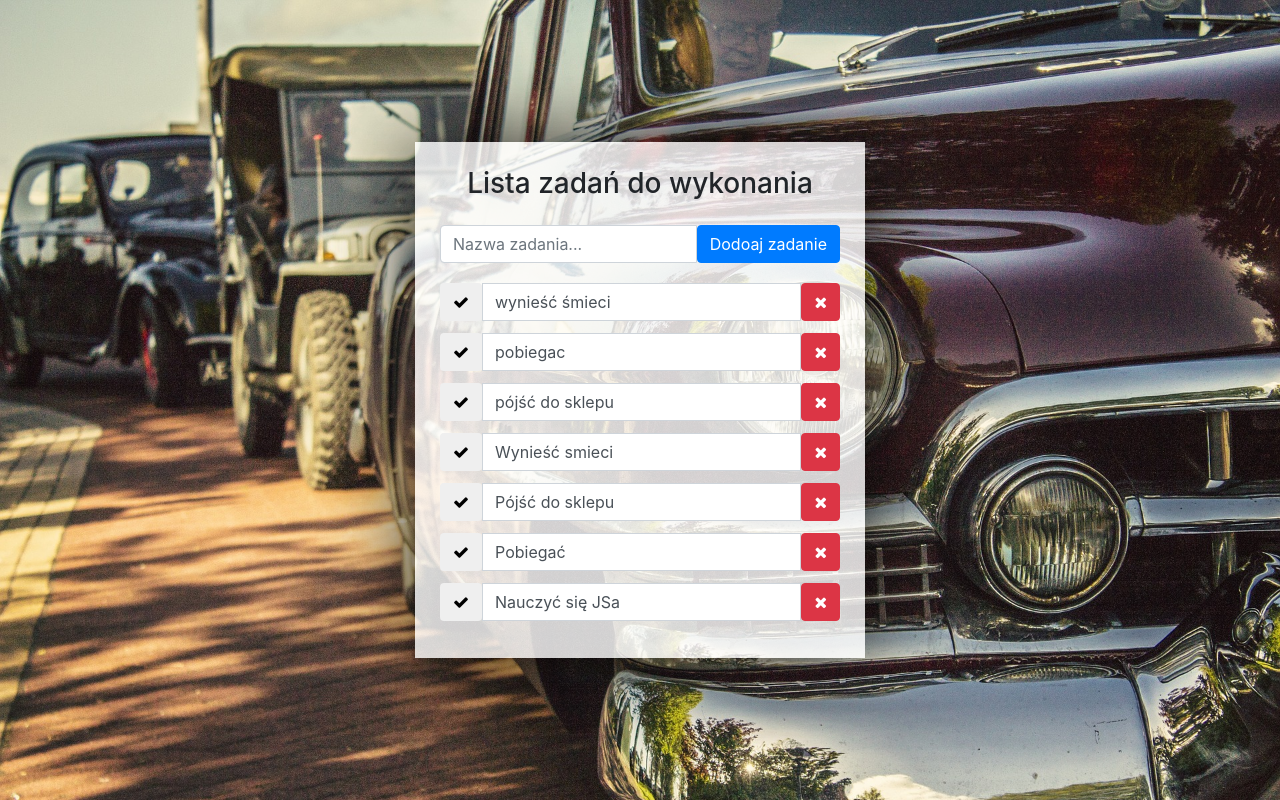
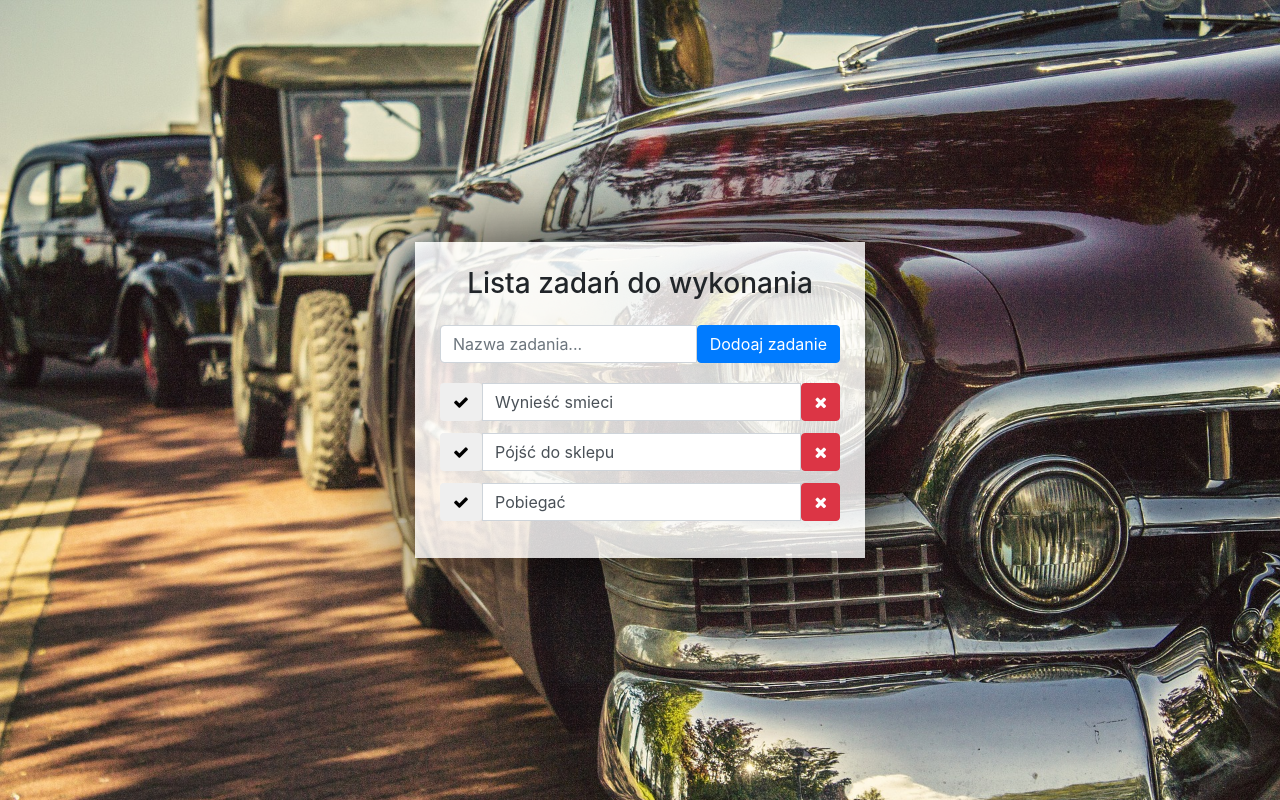
Before and after one commit to simon125/todo-list, a plain HTML site: page index.html in a window 1280 px wide. Drawn offline with nearby package versions, Linux system fonts and the light colour scheme.

Commit message:
add posible to add default tasks

```diff
--- a/index.html
+++ b/index.html
@@ -27,7 +27,7 @@
         </section> <!-- new-task-container -->
         <section class="tasks-container">
             <ul>
-                <li class="single-task">
+                <!-- <li class="single-task">
                     <div class="input-group">
                         <span class="input-group-btn">
                             <button class="btn btn-default toggle-complete-btn">
@@ -41,37 +41,7 @@
                             </button>
                         </span>
                     </div>
-                </li>
-                <li class="single-task">
-                    <div class="input-group">
-                        <span class="input-group-btn">
-                            <button class="btn btn-default toggle-complete-btn">
-                                <i class="fa fa-check"></i>
-                            </button>
-                        </span>
-                        <input type="text" class="form-control" placeholder="Nazwa zadania..." value='pobiegac'>
-                        <span class="input-group-btn">
-                            <button class="btn btn-danger delete-task-btn">
-                                <i class="fa fa-times"></i>
-                            </button>
-                        </span>
-                    </div>
-                </li>
-                <li class="single-task">
-                    <div class="input-group">
-                        <span class="input-group-btn">
-                            <button class="btn btn-default toggle-complete-btn">
-                                <i class="fa fa-check"></i>
-                            </button>
-                        </span>
-                        <input type="text" class="form-control" placeholder="Nazwa zadania..." value='pójść do sklepu'>
-                        <span class="input-group-btn">
-                            <button class="btn btn-danger delete-task-btn">
-                                <i class="fa fa-times"></i>
-                            </button>
-                        </span>
-                    </div>
-                </li>
+                </li>   example html structure single-task -->
             </ul>
 
         </section>  <!-- tasks-container -->
--- a/js/app.js
+++ b/js/app.js
@@ -1,11 +1,11 @@
 //Variables
-
+const newTaskForm = document.querySelector('.new-task-container form')
 const tasksContainer = document.querySelector('.tasks-container ul')
 
 //On DOM load
 
 document.addEventListener('DOMContentLoaded', function(){
-
+    bindAddTaskEvents()
     showTasks();
 
 })
--- a/js/modules/new-task.js
+++ b/js/modules/new-task.js
@@ -24,3 +24,16 @@ return (
             '</span>' +
     '</div>');
         }
+
+
+// Add new task events
+
+function bindAddTaskEvents(){
+
+    //On submit
+    newTaskForm.addEventListener('submit', function(event){
+        event.preventDefault()
+        addNewTask('dfghj')
+    })
+
+}
--- a/js/modules/tasks.js
+++ b/js/modules/tasks.js
@@ -1,6 +1,5 @@
 const tasks = [
     'Wynieść smieci',
     'Pójść do sklepu',
-    'Pobiegać',
-    'Nauczyć się JSa'
+    'Pobiegać'
 ]
```
